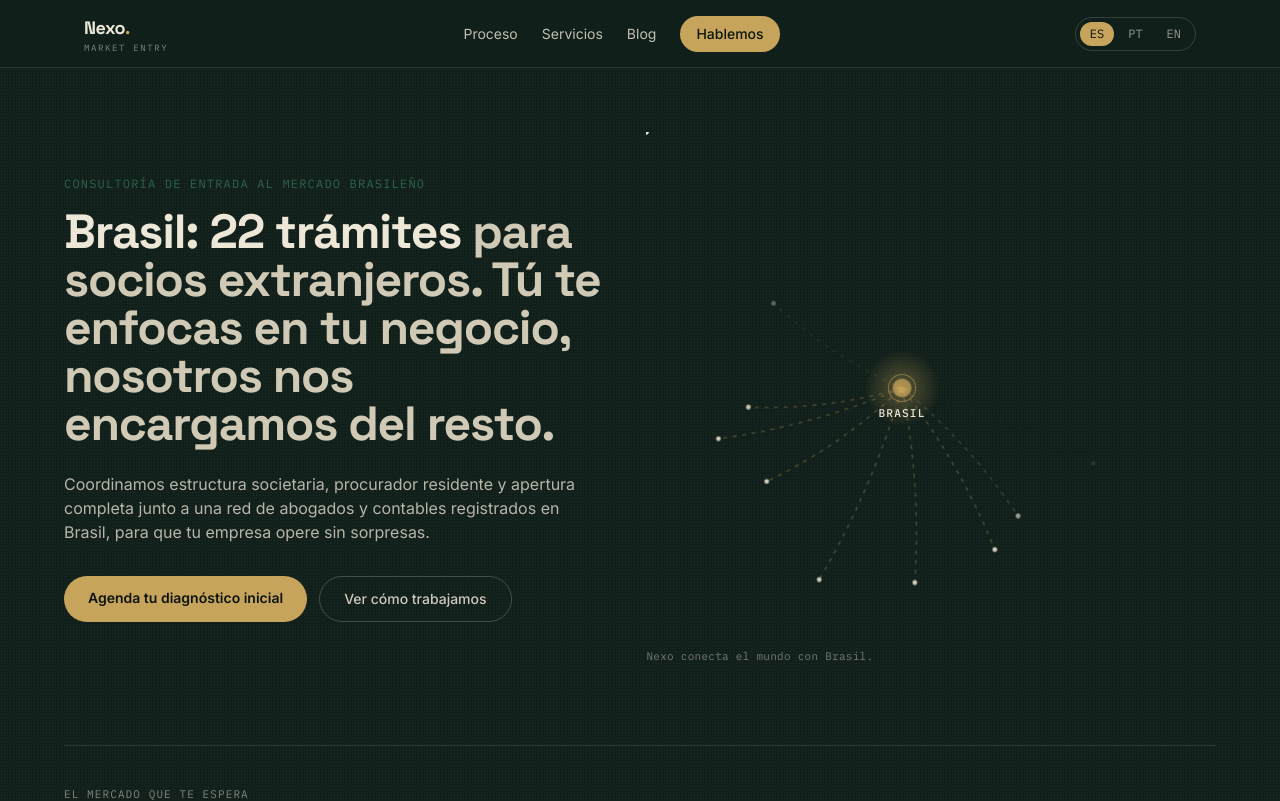
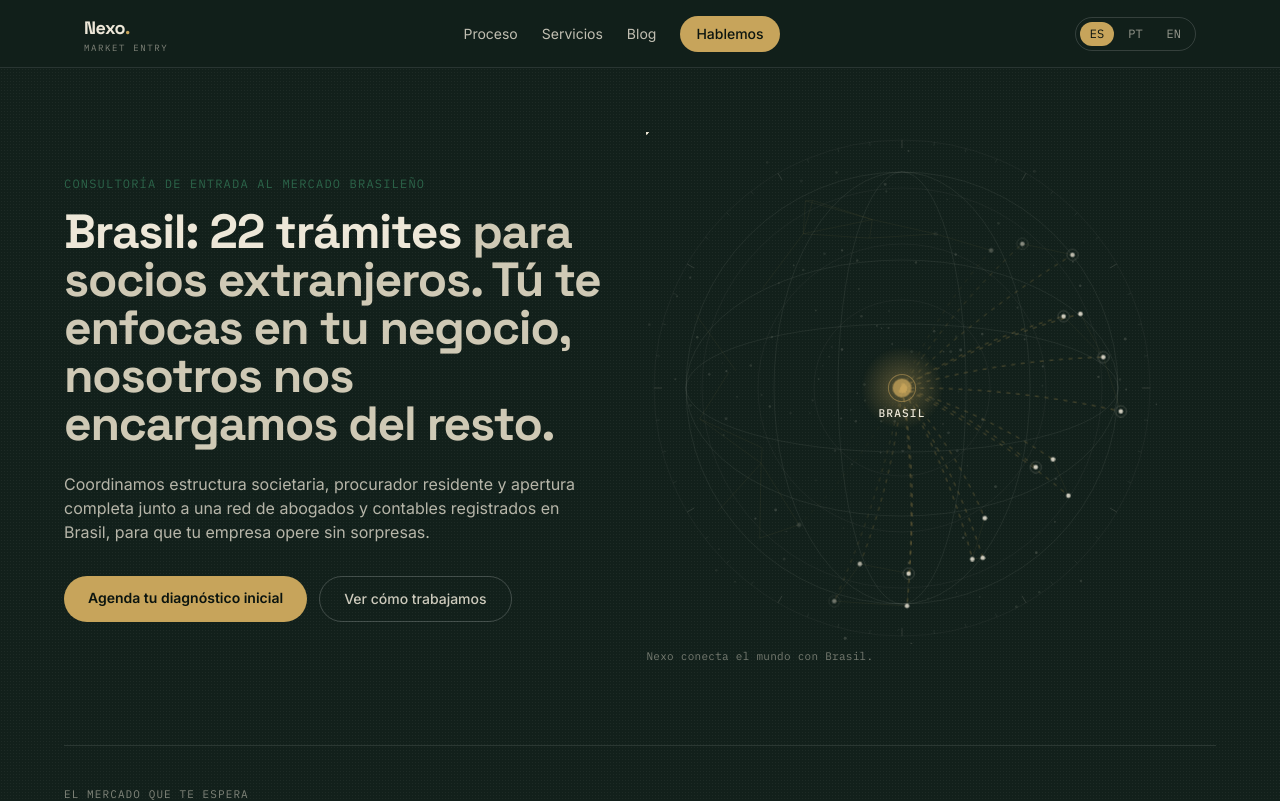
Before and after one commit to martabuma/nexo, a Next.js app: page / in a window 1280 px wide. Shown: the top 801 px of the page. Built offline with nearby package versions, Linux system fonts and the light colour scheme.

Commit message:
Mapa mas rico: globo estilizado, malla de constelacion, marcas de instrumento

```diff
--- a/app/components/EntryMap.tsx
+++ b/app/components/EntryMap.tsx
@@ -1,13 +1,14 @@
 // Diagrama abstracto de red global (no cartografía real, sin países fijos):
-// puntos que aparecen y desaparecen en posiciones distintas alrededor de
-// Brasil, sugiriendo conexiones desde cualquier parte del mundo, no una
-// lista cerrada de mercados.
+// una esfera estilizada de fondo, anillos tipo instrumento, una malla de
+// constelación entre puntos cercanos, y una red de conexiones animadas que
+// aparecen y desaparecen convergiendo en Brasil.
 
-const N = 16;
+const N = 34;
 const CENTER = { x: 320, y: 320 };
 const BASE_RADIUS = 190;
-const RADIUS_VARIANCE = 75;
-const CYCLE = 7.2; // segundos por ciclo completo de aparición/desaparición
+const RADIUS_VARIANCE = 90;
+const CYCLE = 10;
+const RING_RADII = [110, 180, 250, 310];
 
 function pseudoRandom(seed: number) {
   const x = Math.sin(seed * 12.9898) * 43758.5453;
@@ -15,7 +16,7 @@ function pseudoRandom(seed: number) {
 }
 
 function nodePosition(i: number) {
-  const jitter = (pseudoRandom(i) - 0.5) * 22;
+  const jitter = (pseudoRandom(i) - 0.5) * 20;
   const angle = (-90 + (360 * i) / N + jitter) * (Math.PI / 180);
   const radius = BASE_RADIUS + pseudoRandom(i + 100) * RADIUS_VARIANCE;
   return { x: CENTER.x + radius * Math.cos(angle), y: CENTER.y + radius * Math.sin(angle) };
@@ -31,9 +32,45 @@ function curvePath(node: { x: number; y: number }) {
   return `M${node.x},${node.y} Q${ctrl.x},${ctrl.y} ${CENTER.x},${CENTER.y}`;
 }
 
+const NODES = Array.from({ length: N }, (_, i) => ({ i, ...nodePosition(i) }));
+
+const TICKS = Array.from({ length: 48 }, (_, t) => {
+  const ang = ((t * 360) / 48) * (Math.PI / 180);
+  const r1 = 310;
+  const r2 = t % 4 === 0 ? 300 : 305;
+  return {
+    x1: CENTER.x + r1 * Math.cos(ang),
+    y1: CENTER.y + r1 * Math.sin(ang),
+    x2: CENTER.x + r2 * Math.cos(ang),
+    y2: CENTER.y + r2 * Math.sin(ang),
+    major: t % 4 === 0,
+  };
+});
+
+const MESH_LINES: { x1: number; y1: number; x2: number; y2: number }[] = [];
+for (let i = 0; i < N; i++) {
+  for (let j = i + 1; j < N; j++) {
+    const dx = NODES[i].x - NODES[j].x;
+    const dy = NODES[i].y - NODES[j].y;
+    const dist = Math.hypot(dx, dy);
+    if (dist < 95 && pseudoRandom(i * 7 + j * 13) > 0.45) {
+      MESH_LINES.push({ x1: NODES[i].x, y1: NODES[i].y, x2: NODES[j].x, y2: NODES[j].y });
+    }
+  }
+}
+
+const DUST = Array.from({ length: 130 }, (_, i) => {
+  const a = pseudoRandom(i * 3.1) * 360 * (Math.PI / 180);
+  const r = 30 + pseudoRandom(i * 5.7) * 300;
+  return {
+    x: CENTER.x + r * Math.cos(a),
+    y: CENTER.y + r * Math.sin(a),
+    radius: 0.6 + pseudoRandom(i * 2.2) * 1.3,
+    opacity: 0.05 + pseudoRandom(i * 7.3) * 0.12,
+  };
+});
+
 export default function EntryMap({ brLabel }: { brLabel: string }) {
-  const nodes = Array.from({ length: N }, (_, i) => ({ i, ...nodePosition(i) }));
-
   return (
     <svg
       viewBox="0 0 640 640"
@@ -52,35 +89,73 @@ export default function EntryMap({ brLabel }: { brLabel: string }) {
         </radialGradient>
       </defs>
 
-      {nodes.map(({ i, x, y }) => {
+      {/* Globo estilizado de fondo: esfera con líneas de latitud/longitud */}
+      <g stroke="#EDE7D8" strokeOpacity="0.09" fill="none" strokeWidth="1">
+        <circle cx={CENTER.x} cy={CENTER.y} r="270" />
+        <ellipse cx={CENTER.x} cy={CENTER.y} rx="270" ry="80" />
+        <ellipse cx={CENTER.x} cy={CENTER.y} rx="270" ry="160" />
+        <ellipse cx={CENTER.x} cy={CENTER.y} rx="80" ry="270" />
+        <ellipse cx={CENTER.x} cy={CENTER.y} rx="160" ry="270" />
+      </g>
+
+      {/* Anillos concéntricos */}
+      <g>
+        {RING_RADII.map((r) => (
+          <circle key={r} cx={CENTER.x} cy={CENTER.y} r={r} fill="none" stroke="#EDE7D8" strokeOpacity="0.06" strokeWidth="1" />
+        ))}
+      </g>
+
+      {/* Marcas tipo instrumento en el anillo exterior */}
+      <g stroke="#EDE7D8" strokeOpacity="0.14">
+        {TICKS.map((t, idx) => (
+          <line key={idx} x1={t.x1} y1={t.y1} x2={t.x2} y2={t.y2} strokeWidth={t.major ? 1.2 : 0.6} />
+        ))}
+      </g>
+
+      {/* Malla de constelación entre puntos cercanos */}
+      <g stroke="#C7A45B" fill="none">
+        {MESH_LINES.map((m, idx) => (
+          <line key={idx} x1={m.x1} y1={m.y1} x2={m.x2} y2={m.y2} strokeOpacity="0.12" strokeWidth="0.7" />
+        ))}
+      </g>
+
+      {/* Polvo de fondo */}
+      <g>
+        {DUST.map((d, idx) => (
+          <circle key={idx} cx={d.x} cy={d.y} r={d.radius} fill="#EDE7D8" fillOpacity={d.opacity} />
+        ))}
+      </g>
+
+      {/* Red de nodos animados: aparecen y desaparecen convergiendo en Brasil */}
+      <g style={{ color: "#C7A45B" }}>
+        {NODES.map(({ i, x, y }) => {
           const d = curvePath({ x, y });
           const delay = `${(i * CYCLE) / N}s`;
+          const hasHalo = pseudoRandom(i * 3.3) > 0.6;
           return (
-          <g
-            key={i}
-            className="node-fade"
-            style={{ animationDelay: delay, animationDuration: `${CYCLE}s` }}
-          >
+            <g key={i} className="node-fade" style={{ animationDelay: delay, animationDuration: `${CYCLE}s` }}>
               <path
                 d={d}
                 fill="none"
                 stroke="currentColor"
-              strokeOpacity="0.45"
-              strokeWidth="1.3"
+                strokeOpacity="0.4"
+                strokeWidth="1.2"
                 className="route-line"
                 style={{ animationDelay: delay }}
                 markerEnd="url(#arrow-br)"
               />
-            <circle r="2.6" fill="#EDE7D8">
+              <circle r="2.4" fill="#EDE7D8">
                 <animateMotion dur="2.6s" repeatCount="indefinite" path={d} begin={delay} />
               </circle>
-            <circle cx={x} cy={y} r="3" fill="#EDE7D8" fillOpacity="0.85" />
+              <circle cx={x} cy={y} r="2.8" fill="#EDE7D8" fillOpacity="0.85" />
+              {hasHalo && <circle cx={x} cy={y} r="7" fill="none" stroke="#EDE7D8" strokeOpacity="0.35" strokeWidth="0.7" />}
             </g>
           );
         })}
+      </g>
 
       {/* halo pulsante detrás de Brasil */}
-      <circle cx={CENTER.x} cy={CENTER.y} r="48" fill="url(#br-glow)" />
+      <circle cx={CENTER.x} cy={CENTER.y} r="52" fill="url(#br-glow)" />
 
       {/* nodo central: Brasil */}
       <circle
```
Lines whose indentation alone changed are shown as unchanged.
